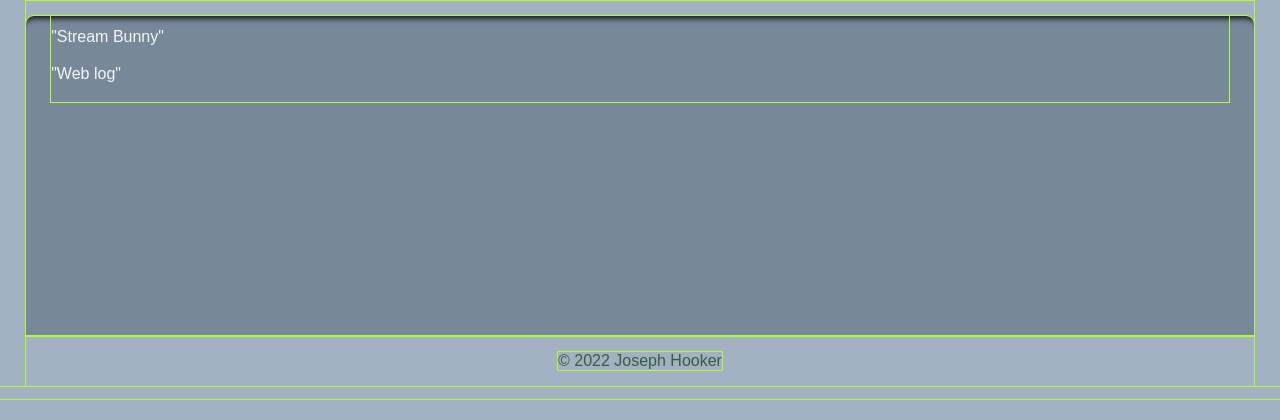
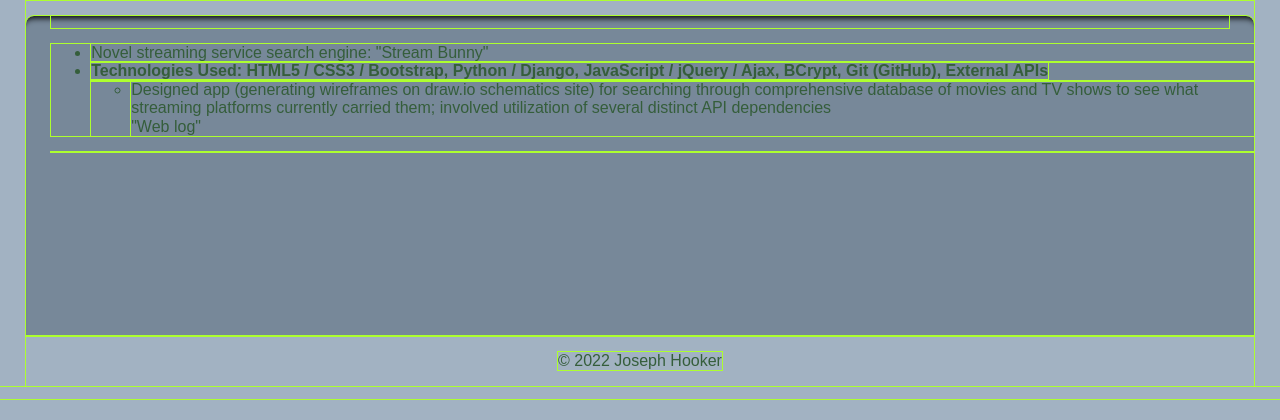
Before and after one commit to jchooker/prof_ws, a Django app: page /projects in a window 1280 px wide. Shown: the part 96-516 px from the top of the page. Run offline with Django 4.2, Linux system fonts and the light colour scheme; some web fonts are replaced.

Commit message:
Tweaked and expanded Technical Projects template

```diff
--- a/prof_ws_app/templates/projects.html
+++ b/prof_ws_app/templates/projects.html
@@ -17,8 +17,16 @@
 {% endblock %}
 {% block middle %}
         <p class="pad-top text-para-lt p-margin1">
-            "Stream Bunny" <br><br>
-            "Web log" <br><br>
+            <ul>
+                <li>Novel streaming service search engine: "Stream Bunny"</li>
+                <li><b>Technologies Used: HTML5 / CSS3 / Bootstrap, Python / Django, JavaScript / jQuery / Ajax, BCrypt, Git (GitHub),
+                    External APIs</b> </li>
+                <ul>
+                    <li>Designed app (generating wireframes on draw.io schematics site) for searching through comprehensive database of
+                        movies and TV shows to see what streaming platforms currently carried them; involved utilization of several distinct API dependencies<br>
+                        "Web log"</li>
+                </ul>
+            </ul>
         </p>
 
 {% endblock %}
```
